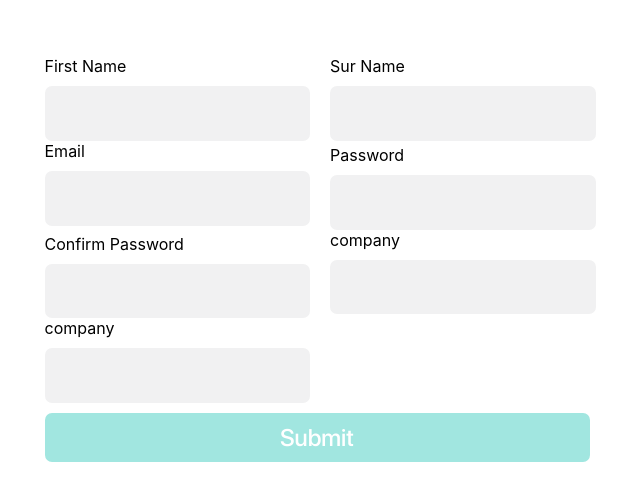
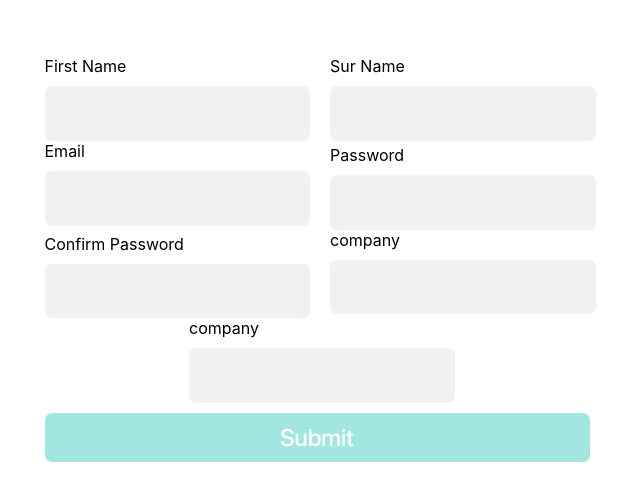
Before and after one commit to Moin105/jessap, a React (Create React App) app: page /signup in a window 1280 px wide. Shown: the part 136-636 px from the top of the page, without its empty margins (323-963 px from the left). Built offline with nearby package versions, Linux system fonts and the light colour scheme; what react-editor-js would draw is missing.

Commit message:
marijuana

```diff
--- a/src/Components/Signup/styles.css
+++ b/src/Components/Signup/styles.css
@@ -35,6 +35,7 @@ label {
 
 .wid {
   width: 256px;
+  margin: 0 auto;
 }
 
 button {
--- a/src/Components/Signup/styles.scss
+++ b/src/Components/Signup/styles.scss
@@ -33,6 +33,7 @@ label{
 }
 .wid{
 width: 256px;
+margin: 0 auto;
 }
 button{
     width: 100%;
```
Also changed, not shown: 1 other file (tests, documents, lock files or other folders).
